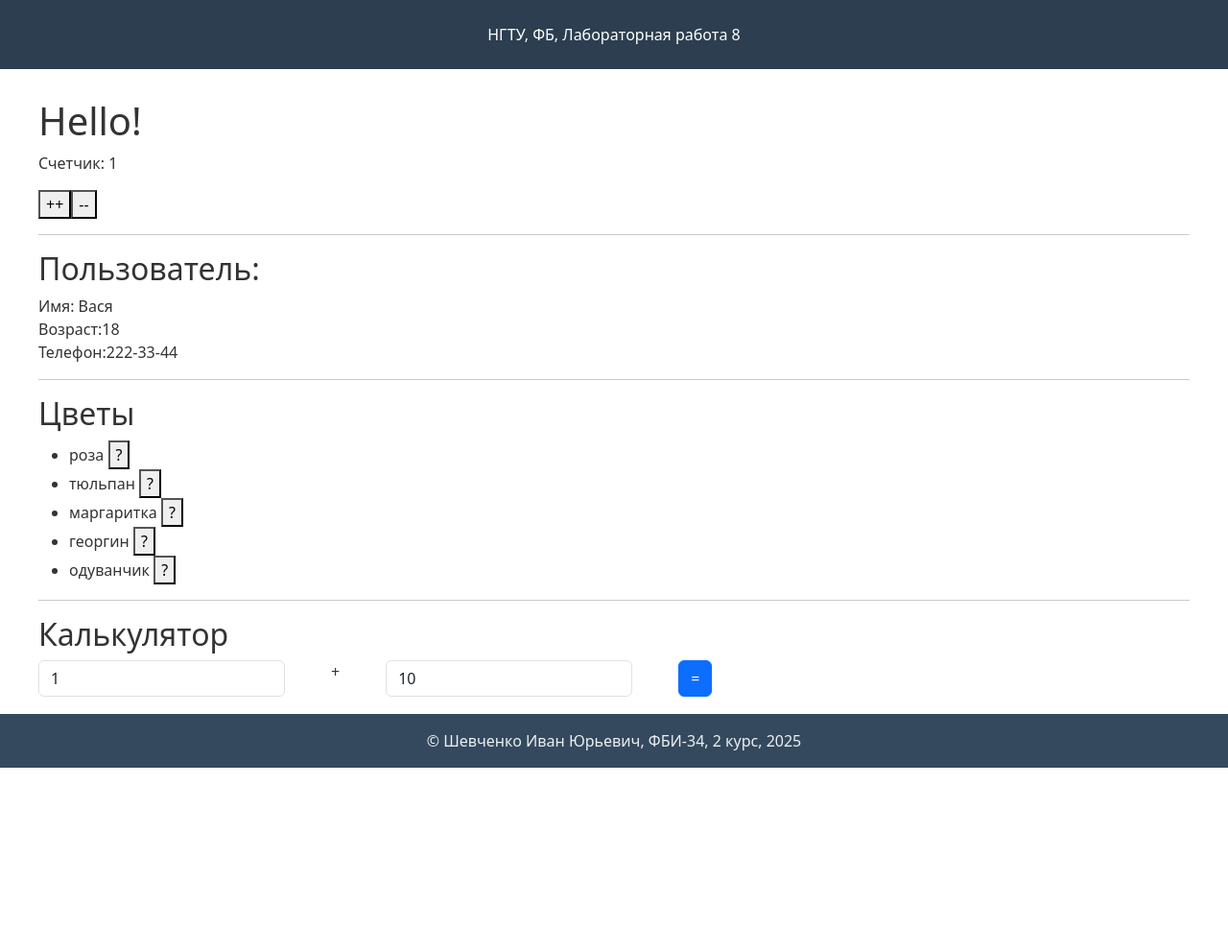
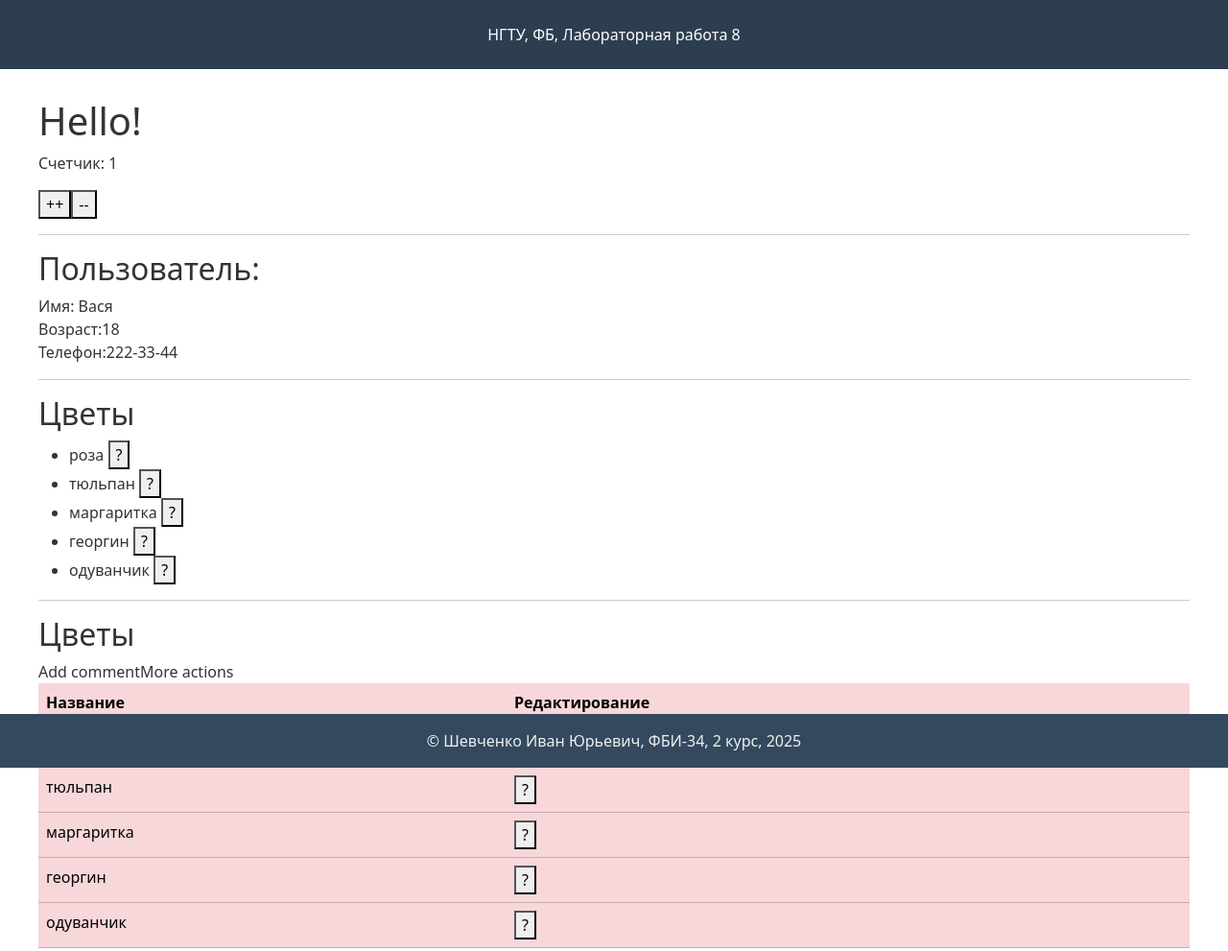
Before and after one commit to ayvayvmvay/web-front-labs001, a plain HTML site: page lab8/lab8.html in a window 1280 px wide. Shown: the top 991 px of the page at 96% size. Before the commit the page ends 800 px from the top, so only its background shows below. Drawn offline with nearby package versions, Linux system fonts and the light colour scheme.

Commit message:
стили таблиц

```diff
--- a/lab8/lab8.html
+++ b/lab8/lab8.html
@@ -37,6 +37,25 @@
                         {{flower}} <button @click="edit(id, flower)">?</button>
                     </li>
                 </ul>
+                <hr>
+
+                                <h2>Цветы</h2>Add commentMore actions
+                <table class="table table-danger">
+                    <thead>
+                        <tr>
+                            <th>Название</th>
+                            <th>Редактирование</th>
+                        </tr>
+                    </thead>
+                    <tr v-for="(flower, id) in flowers">
+                        <td>
+                            {{flower}}
+                        </td>
+                        <td>
+                            <button @click="edit(id, flower)">?</button>
+                        </td>
+                    </tr>
+                </table>
                 <hr>
 
                 <h2>Калькулятор</h2>
```
